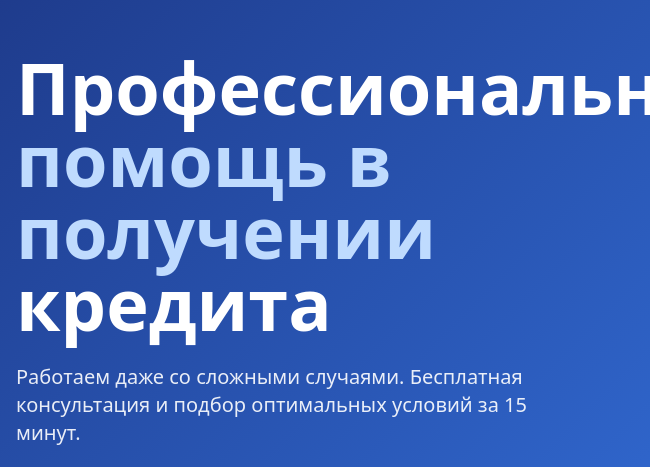
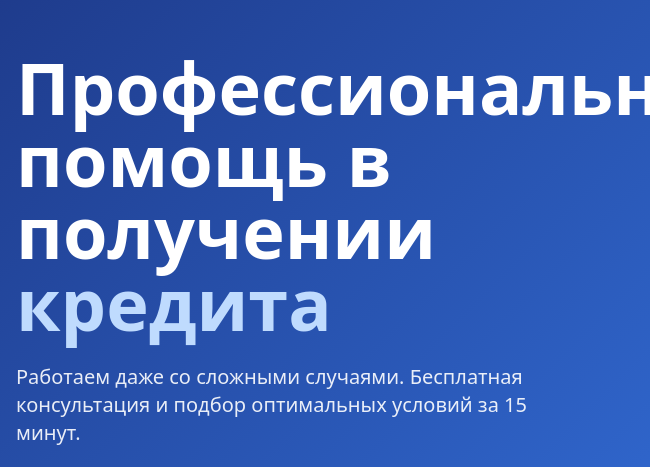
Before and after one commit to therealldie/mywebsite, a website: page public/index.html in a window 1280 px wide. Shown: the part 117-584 px from the top of the page, 0-650 px from the left. Drawn offline with nearby package versions, Linux system fonts and the light colour scheme.

Commit message:
Fix hero title: 3 lines layout

```diff
--- a/public/index.html
+++ b/public/index.html
@@ -47,7 +47,7 @@
         <div class="container mx-auto flex flex-col md:flex-row items-center">
             <div class="md:w-1/2 mb-10 md:mb-0" data-aos="fade-right">
                 <h1 class="text-4xl md:text-7xl font-extrabold mb-6 leading-tight">
-                    Профессиональная <br><span class="text-blue-200">помощь в получении</span> <br>кредита
+                    Профессиональная <br>помощь в получении <br><span class="text-blue-200">кредита</span>
                 </h1>
                 <p class="text-lg md:text-xl mb-10 opacity-90 max-w-lg">
                     Работаем даже со сложными случаями. Бесплатная консультация и подбор оптимальных условий за 15 минут.
```
